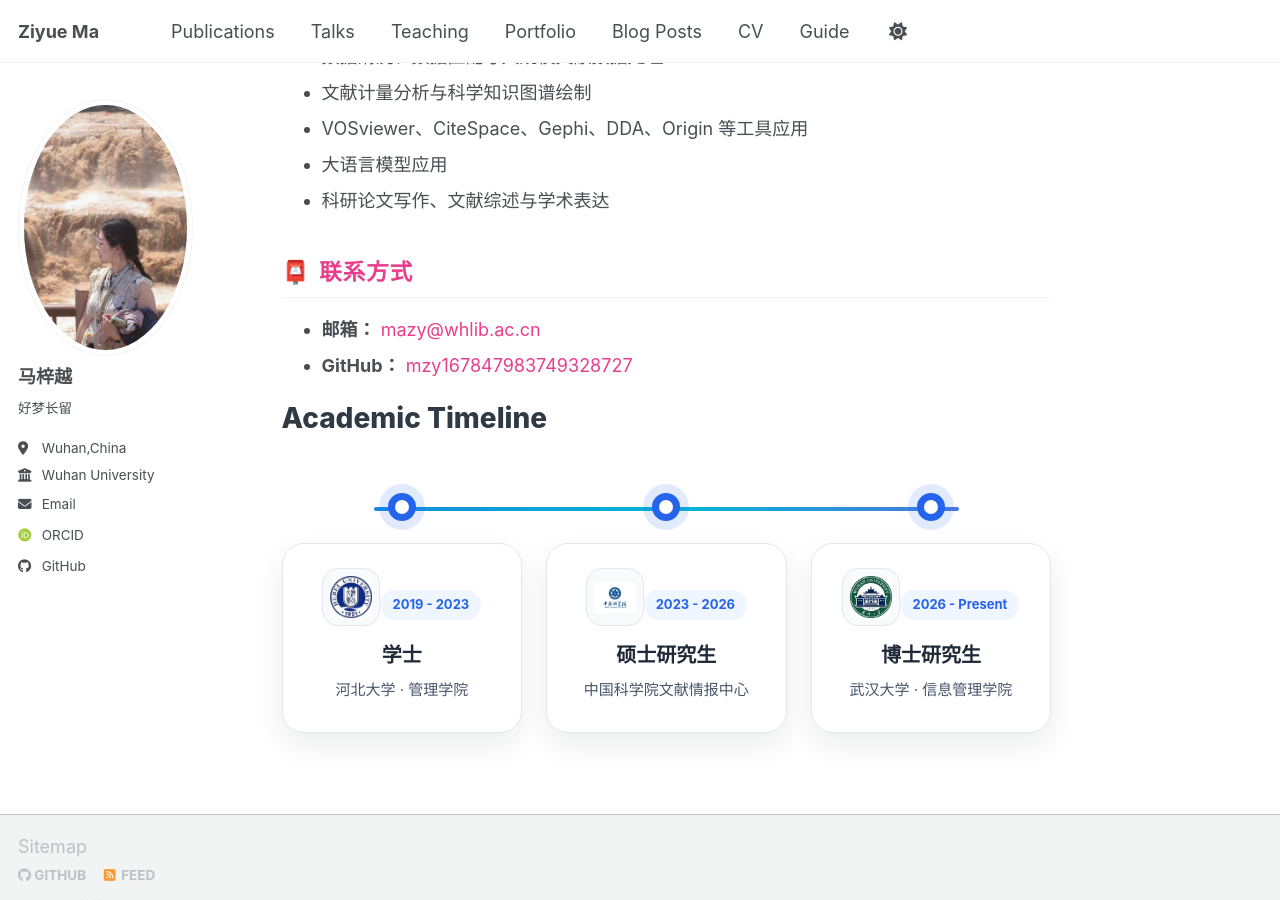
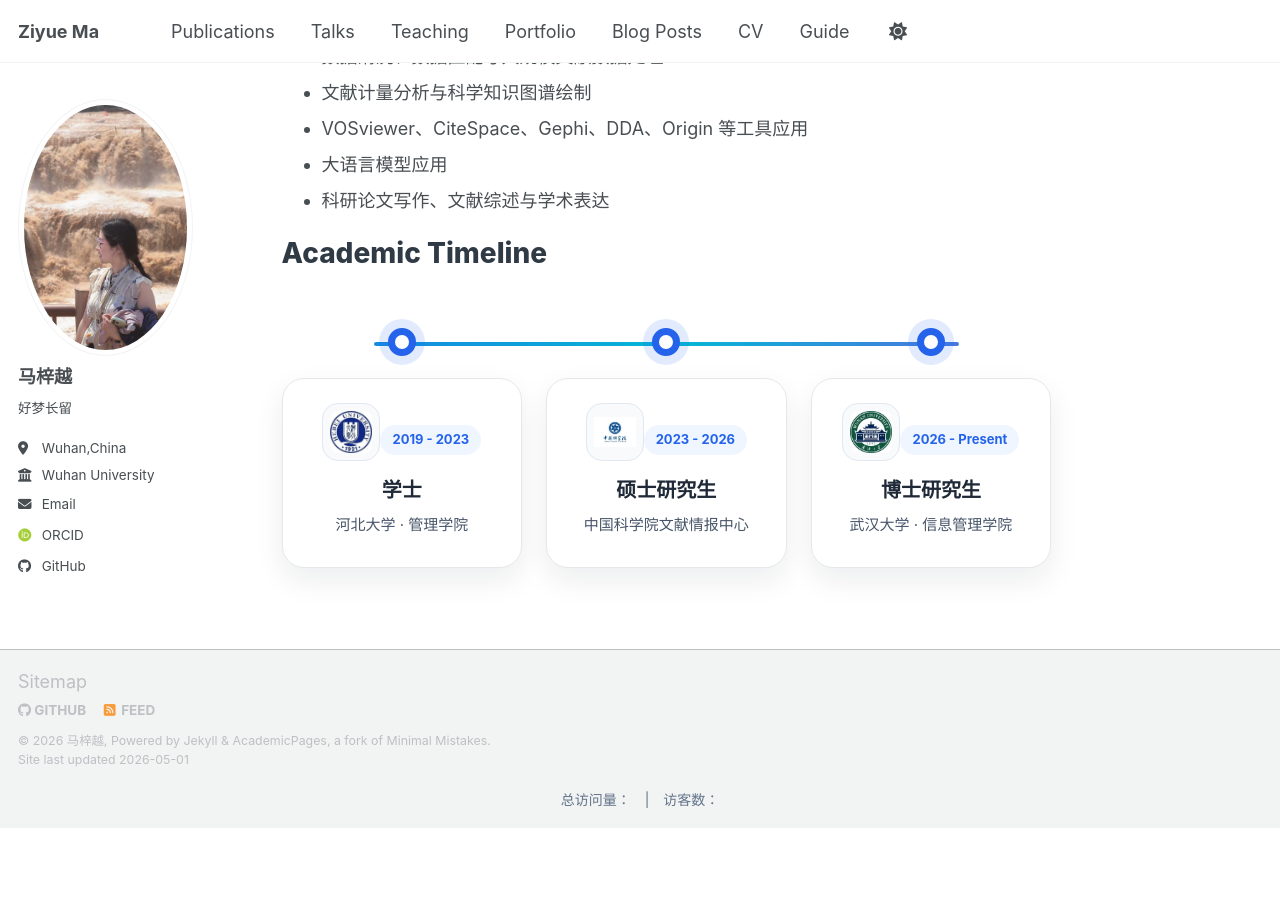
Before and after one commit to mzy167847983749328727/mzy167847983749328727.github.io, a Jekyll site: the page built from _pages/about.md, in a window 1280 px wide and 900 px high, scrolled down 818 px. Built offline with Jekyll 4.4.1, drawn with Linux system fonts in a browser that asks for light colours; some web fonts are replaced; our own code applies the rules of GitHub Pages for plain Markdown files; a script bundle is joined from its source files by our own code; library files that are not in the unit come from our copies; comment, search, counter and statistics services are not loaded; after the commit the page ends 1646 px from its top, so only the background shows below that.

Commit message:
Update about.md

```diff
--- a/_pages/about.md
+++ b/_pages/about.md
@@ -33,9 +33,5 @@ redirect_from:
 
 
 
-<h2 style="color: #e83e8c; font-family: 'Arial Black', Impact, sans-serif; letter-spacing: 1px;">📮 联系方式</h2>
-<ul>
-  <li><strong>邮箱：</strong> <a href="mailto:mazy@whlib.ac.cn" style="color: #e83e8c; text-decoration: none;">mazy@whlib.ac.cn</a></li>
-  <li><strong>GitHub：</strong> <a href="https://github.com/mzy167847983749328727" style="color: #e83e8c; text-decoration: none;">mzy167847983749328727</a></li>
-</ul>
+
 {% include academic-timeline.html %}
```
